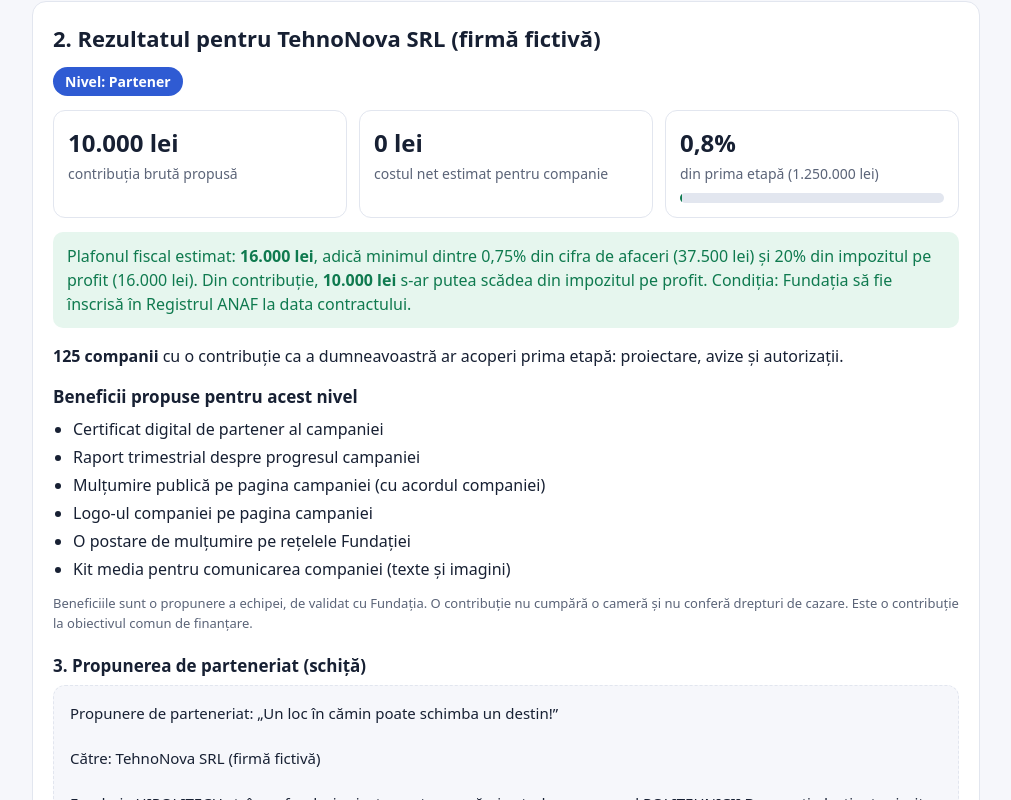
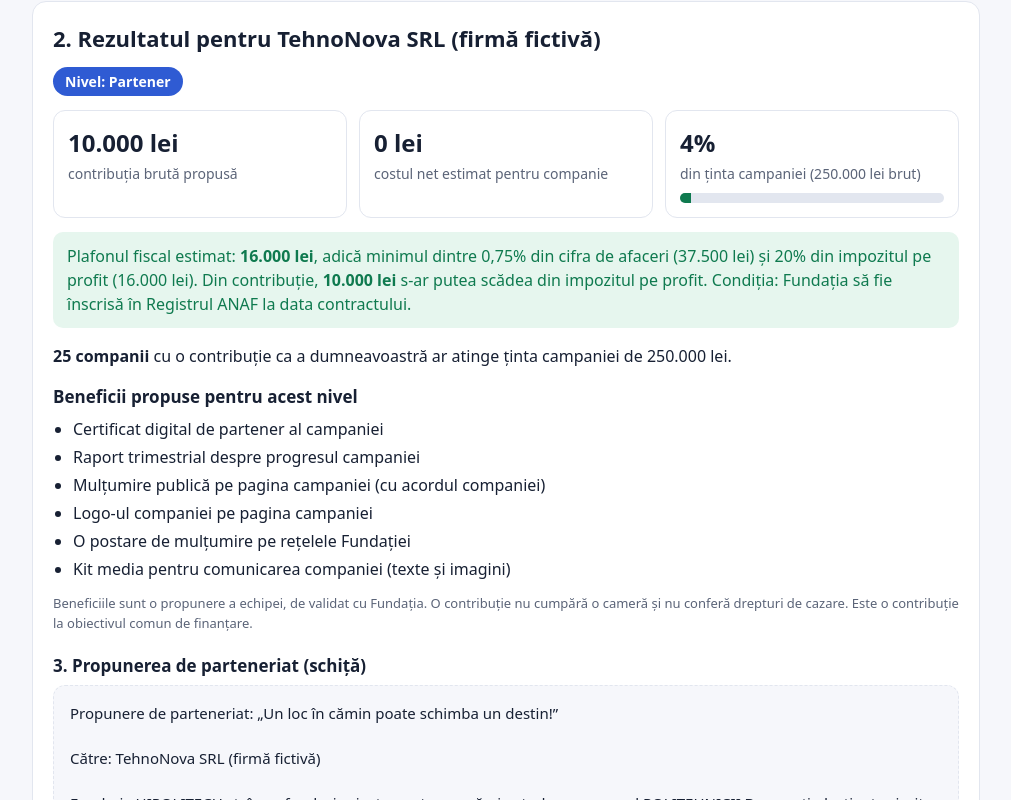
Before and after one commit to Copaceanu/calculator-parteneriat-camin, a plain HTML site: page index.html in a window 1280 px wide. Both pictures are taken after a click on the button "Completează cu un exemplu". Shown: the part 1116-1916 px from the top of the page, without its empty margins (134-1145 px from the left). Drawn offline with Linux system fonts and the light colour scheme.

Commit message:
Procentul se raporteaza la tinta de 250.000 lei
Co-Authored-By: Claude Opus 5.5 <noreply@anthropic.com>

```diff
--- a/index.html
+++ b/index.html
@@ -78,6 +78,7 @@ footer{color:var(--muted);font-size:13px;padding:24px 0 40px}
     <div class="fact"><b>100.000.000 lei</b><span>investiția totală estimată</span></div>
     <div class="fact"><b>~700 locuri</b><span>în aproximativ 350 de camere (estimare)</span></div>
     <div class="fact"><b>11.122 lei</b><span>strânși de la 35 de donatori</span></div>
+    <div class="fact"><b>250.000 lei</b><span>ținta de strângere în 6 luni (ipoteză de concurs)</span></div>
   </div>
   <p class="src">Sursa: <a href="https://fundatia.upb.ro/proiecte-si-evenimente/un-loc-in-camin-poate-schimba-un-destin/" target="_blank" rel="noopener">pagina oficială a campaniei</a>, consultată pe 21.11.2026. Detaliile tehnice pot evolua în timpul proiectării.</p>
 </section>
@@ -133,7 +134,7 @@ footer{color:var(--muted);font-size:13px;padding:24px 0 40px}
   <div class="kpis">
     <div class="kpi"><b id="r-amount"></b><span>contribuția brută propusă</span></div>
     <div class="kpi"><b id="r-net"></b><span id="r-net-label">costul net estimat pentru companie</span></div>
-    <div class="kpi"><b id="r-share"></b><span>din prima etapă (1.250.000 lei)</span><div class="bar"><i id="r-bar"></i></div></div>
+    <div class="kpi"><b id="r-share"></b><span>din ținta campaniei (250.000 lei brut)</span><div class="bar"><i id="r-bar"></i></div></div>
   </div>
   <div id="r-tax" class="msg"></div>
   <p id="r-many"></p>
@@ -189,7 +190,7 @@ footer{color:var(--muted);font-size:13px;padding:24px 0 40px}
 <script>
 const $ = id => document.getElementById(id);
 const fmt = n => Math.round(n).toLocaleString('ro-RO') + ' lei';
-const STAGE1 = 1250000;
+const TARGET = 250000; // ținta de exercițiu a concursului (lei brut, 6 luni)
 
 // Nivelurile sunt propunerea echipei, de validat cu Fundația.
 const TIERS = [
@@ -252,17 +253,17 @@ function calc(e){
     $('r-net-label').textContent='cost (regim fiscal necunoscut)';
   }
 
-  const share = amount/STAGE1*100;
+  const share = amount/TARGET*100;
   $('r-name').textContent = name;
   $('r-tier').textContent = 'Nivel: ' + t.name;
   $('r-amount').textContent = fmt(amount);
   $('r-net').textContent = fmt(net);
   $('r-share').textContent = (share<0.01?'<0,01':share.toLocaleString('ro-RO',{maximumFractionDigits:2})) + '%';
   $('r-bar').style.width = Math.min(100, Math.max(share,0.5)) + '%';
-  const n = Math.ceil(STAGE1/amount);
-  $('r-many').innerHTML = amount>=STAGE1
-    ? '<b>Această sumă acoperă integral prima etapă</b> (proiectare, avize, autorizații). Pentru o asemenea sumă recomandăm o discuție directă cu Fundația.'
-    : `<b>${n.toLocaleString('ro-RO')} companii</b> cu o contribuție ca a dumneavoastră ar acoperi prima etapă: proiectare, avize și autorizații.`;
+  const n = Math.ceil(TARGET/amount);
+  $('r-many').innerHTML = amount>=TARGET
+    ? '<b>Această sumă atinge singură ținta de 250.000 lei.</b> Pentru o asemenea sumă recomandăm o discuție directă cu Fundația.'
+    : `<b>${n.toLocaleString('ro-RO')} companii</b> cu o contribuție ca a dumneavoastră ar atinge ținta campaniei de 250.000 lei.`;
 
   const perks = TIERS.filter(x=>x.min<=t.min).flatMap(x=>x.perks);
   $('r-benefits').innerHTML = perks.map(p=>`<li>${p}</li>`).join('');
```
